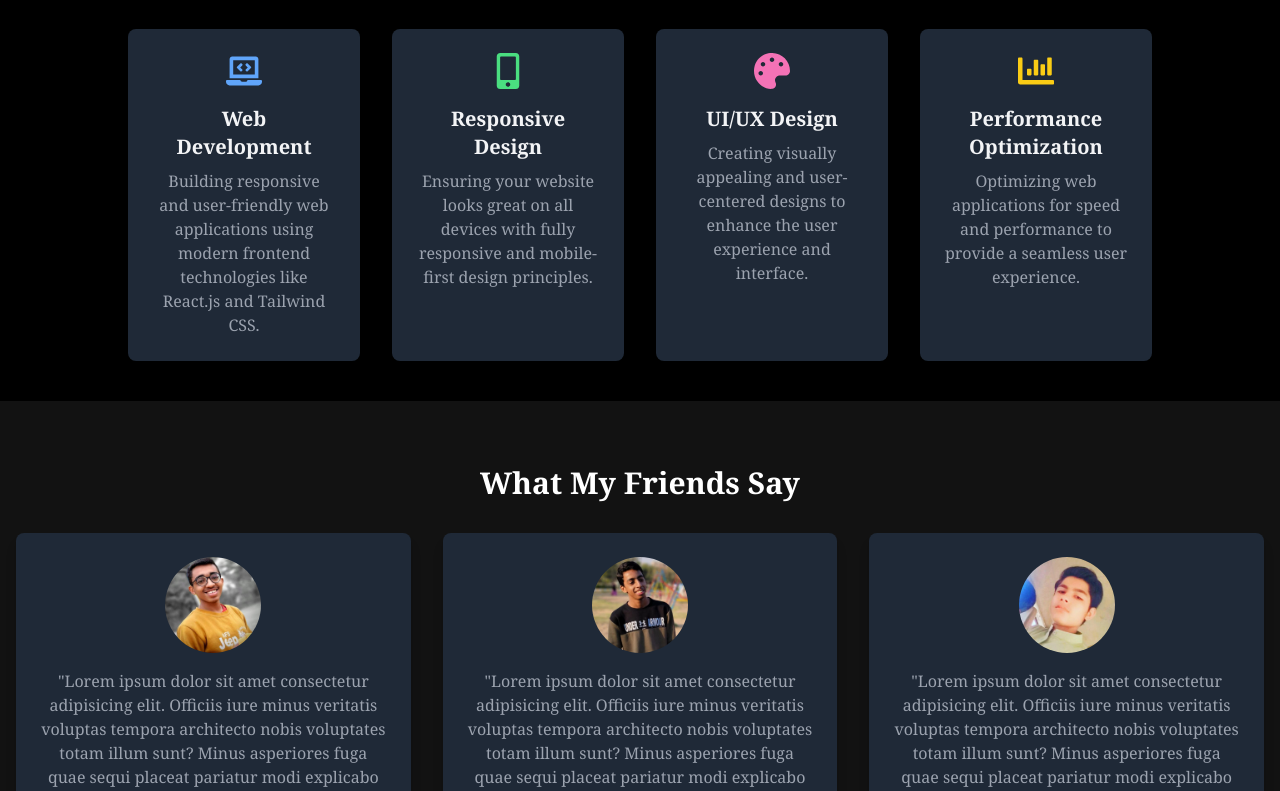
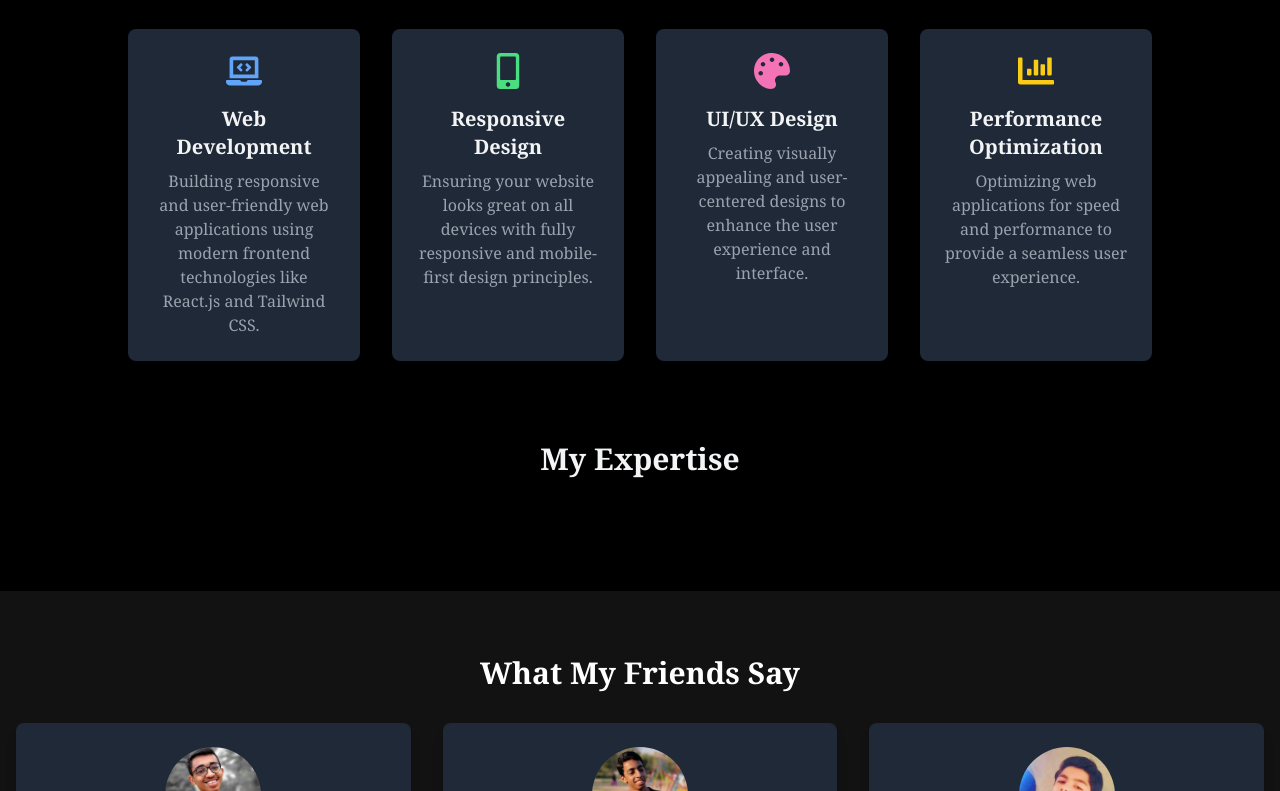
Before and after one commit to waseembaloch21/My-Portfolio, a React (Vite) app: page / in a window 1280 px wide. Shown: the part 2079-2870 px from the top of the page. Built offline with nearby package versions, Linux system fonts and the light colour scheme.

Commit message:
code done

```diff
--- a/src/App.jsx
+++ b/src/App.jsx
@@ -6,6 +6,7 @@ import ServicesSection from './Components/ServicesSection';
 import Testimonials from './Components/Testimonials';
 import Contact from './Components/Contact';
 import Footer from './Components/Footer';
+import Expertise from './Components/Expertise';
 
 const App = () => {
   return (
@@ -14,6 +15,7 @@ const App = () => {
       <HeaderSection />
       <ProjectsSection />
       <ServicesSection />
+      <Expertise/>
       <Testimonials />
       <Contact />
       <Footer />
--- a/src/Components/Contact.jsx
+++ b/src/Components/Contact.jsx
@@ -39,7 +39,7 @@ const Contact = () => {
 
         if (!validateForm()) return;
 
-        // Use EmailJS to send the form data as an email
+
         emailjs.sendForm('service_ijsugv2', 'template_jcw3dxg', e.target, 'dxlIerXfEdTyPTsYl')
             .then((result) => {
                 console.log('Message sent:', result.text);
--- /dev/null
+++ b/src/Components/Expertise.jsx
@@ -0,0 +1,14 @@
+import React from "react";
+
+const Expertise = () => {
+  return (
+    <div id="services" className="bg-black text-gray-100 py-10 px-5 sm:px-20 md:px-32">
+      <h2 className="text-3xl font-bold font-serif mb-8 text-center">My Expertise</h2>
+        <marquee className="text-3xl text-cyan-200 font-serif" direction="left">
+            HTML , CSS5 , JAVASCRIPTS , ECMASCRIPT6 , REACT JS , NEXT JS , EXPRESS JS , MONGODB , BOOTSTRAP , TAILWIND CSS
+        </marquee>
+   </div>
+  );
+};
+
+export default Expertise;
--- a/src/Components/ProjectsSection.jsx
+++ b/src/Components/ProjectsSection.jsx
@@ -3,6 +3,7 @@ import EventsApp from "../assets/images/Events-app.jpg";
 import Furniture from "../assets/images/Furniture.avif";
 import TodoApp from "../assets/images/Todo-app.jpeg";
 import WeatherApp from "../assets/images/Weather-App.avif";
+import ImageUpload from "../assets/images/ImageUpload.png"
 
 const projects = [
   {
@@ -41,8 +42,8 @@ const projects = [
     title: "Image Uploader",
     description:
       "The Image Upload App is a mernstack app, responsive web application designed to upload a image on Cloudinary.",
-    image: EventsApp,
-    link: "https://findfriend.vercel.app/",
+    image: ImageUpload,
+    link: "",
     technologies: ["React JS", "Express JS"],
   },
 ];
```
Also changed, not shown: src/assets/images/ImageUpload.png (added).
